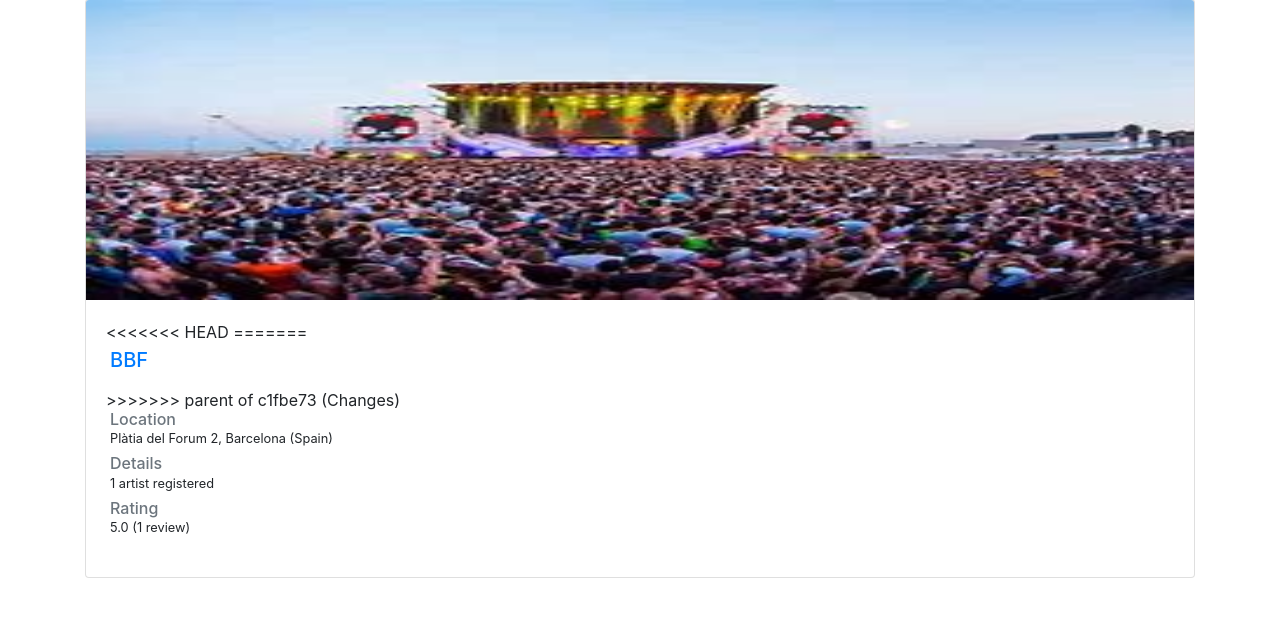
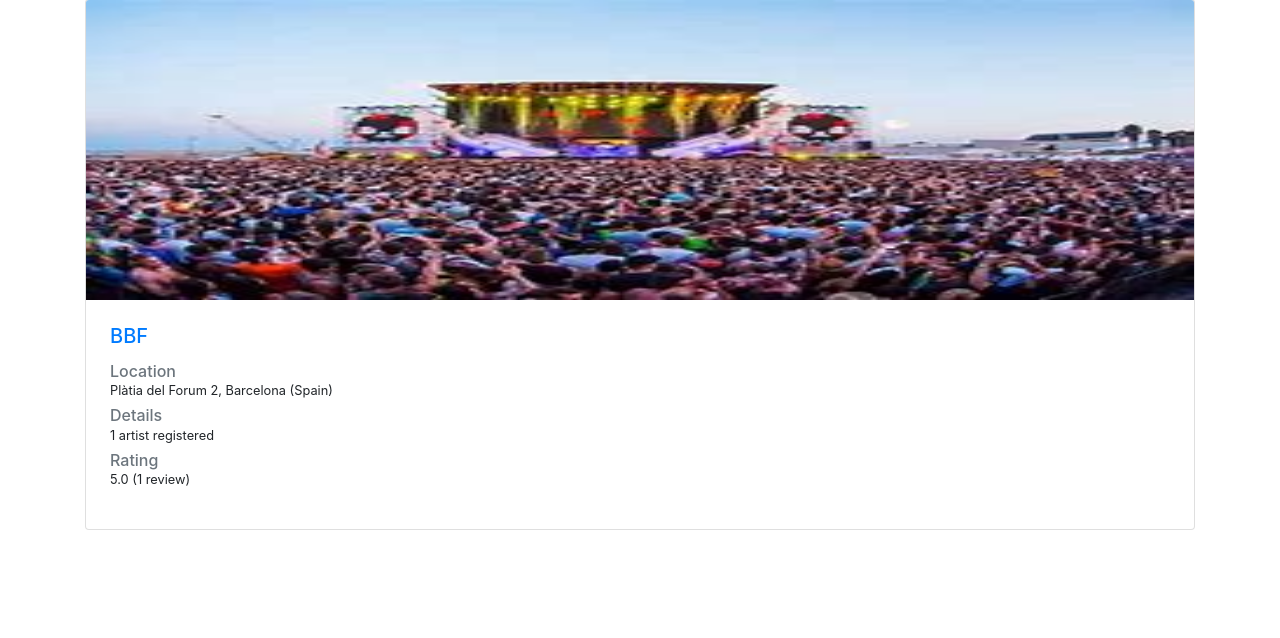
Before and after one commit to dandmase/webproject, a Django app: page /topfestivals/ in a window 1280 px wide. Shown: the part 189-827 px from the top of the page. After the commit the page ends 719 px from the top, so only its background shows below. Run offline with Django 3.2, Linux system fonts and the light colour scheme; data comes from the database, SQL or seed files in the repository; both versions use the stored data as it was after the commit; some libraries are stand-ins or nearby versions.

Commit message:
Bug problem

```diff
--- a/topfestivals/templates/topfestivals/festival_list.html
+++ b/topfestivals/templates/topfestivals/festival_list.html
@@ -23,12 +23,11 @@
         <img class="card-img-top" src="{{ festival.image.url }}" width="300" height="300" alt="Card image cap">
         {% endif %}
         <div class="card-body">
-<<<<<<< HEAD
-=======
+
         <h5 class="card-title col-md-12 p-1">
         <a href="{% url 'topfestivals:festival_detail' festival.id %}">{{ festival.name }}</a>
         </h5>
->>>>>>> parent of c1fbe73 (Changes)
+
         <div class="col-md-3 p-1 mb-1">
           <h6 class="card-subtitle text-muted">Location</h6>
           <p class="card-text small">
```
Also changed, not shown: db.sqlite3.
